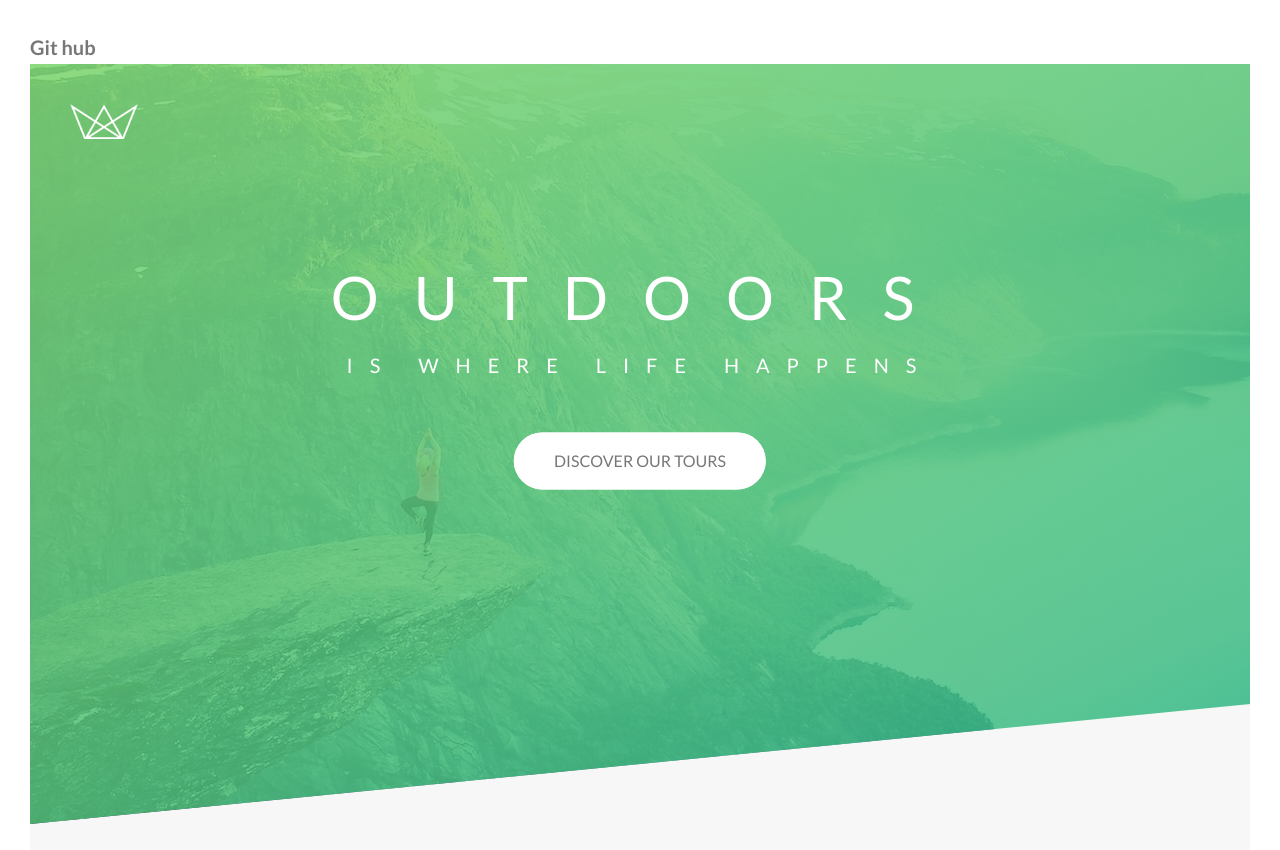
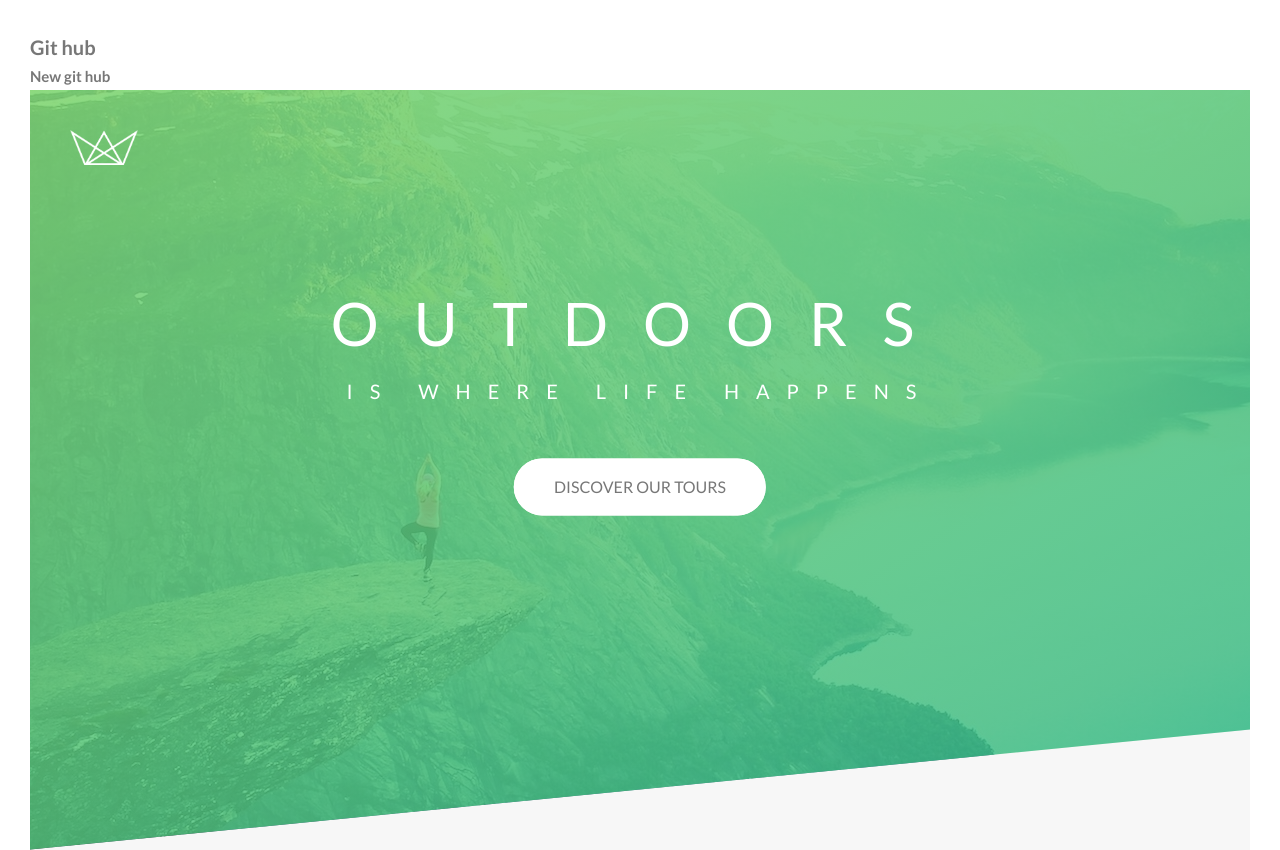
Before and after one commit to Bansukundalvyas/Netos, a website: page index.html in a window 1280 px wide. Shown: the top 850 px of the page. Drawn offline with Linux system fonts and the light colour scheme.

Commit message:
add h2
new git hub

```diff
--- a/index.html
+++ b/index.html
@@ -11,6 +11,7 @@
     <body>
 
         <h1>Git hub</h1>
+        <h2>New git hub</h2>
         <!-- <video src="img/video.mp4" width="500" height="300" autoplay controls muted loop></video> -->
         <!-- <iframe width="560" height="315" src="https://www.youtube.com/embed/c8zk8GEAje4?autoplay=1" frameborder="0" allow="accelerometer;  encrypted-media; gyroscope; picture-in-picture" allowfullscreen></iframe> -->
         <div class="header">
```
